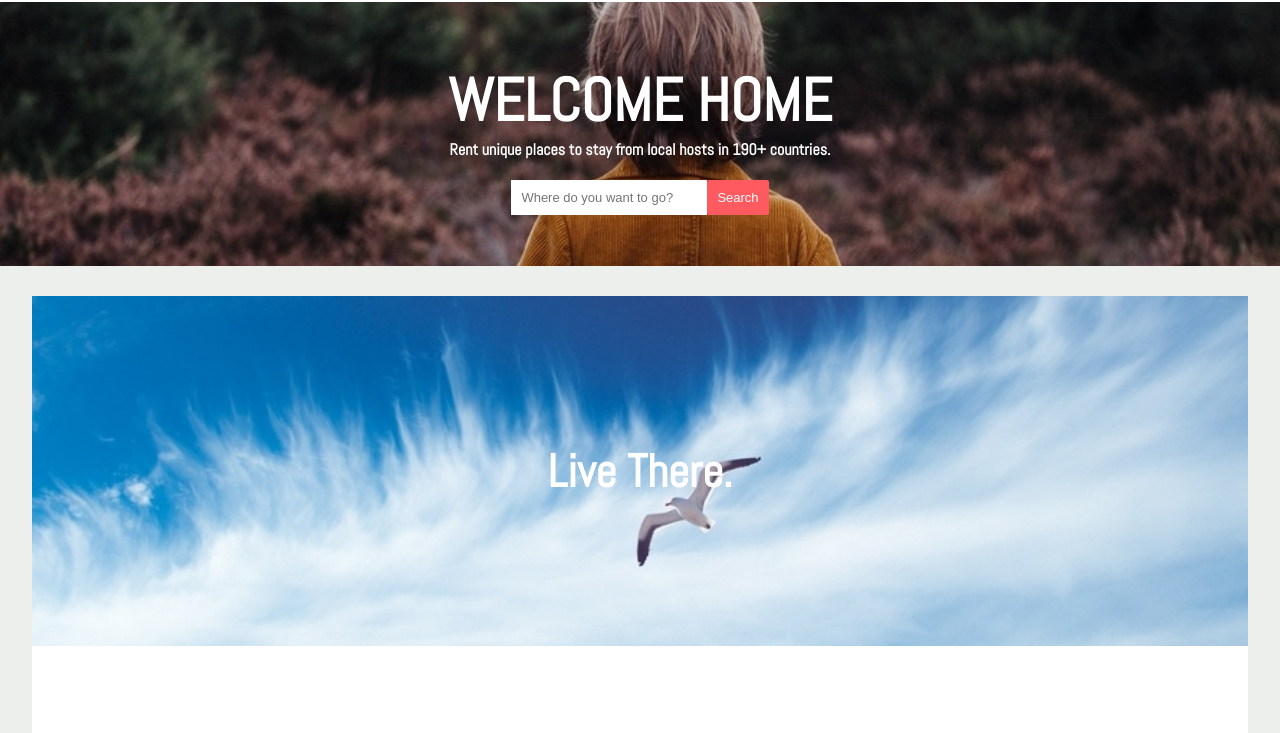
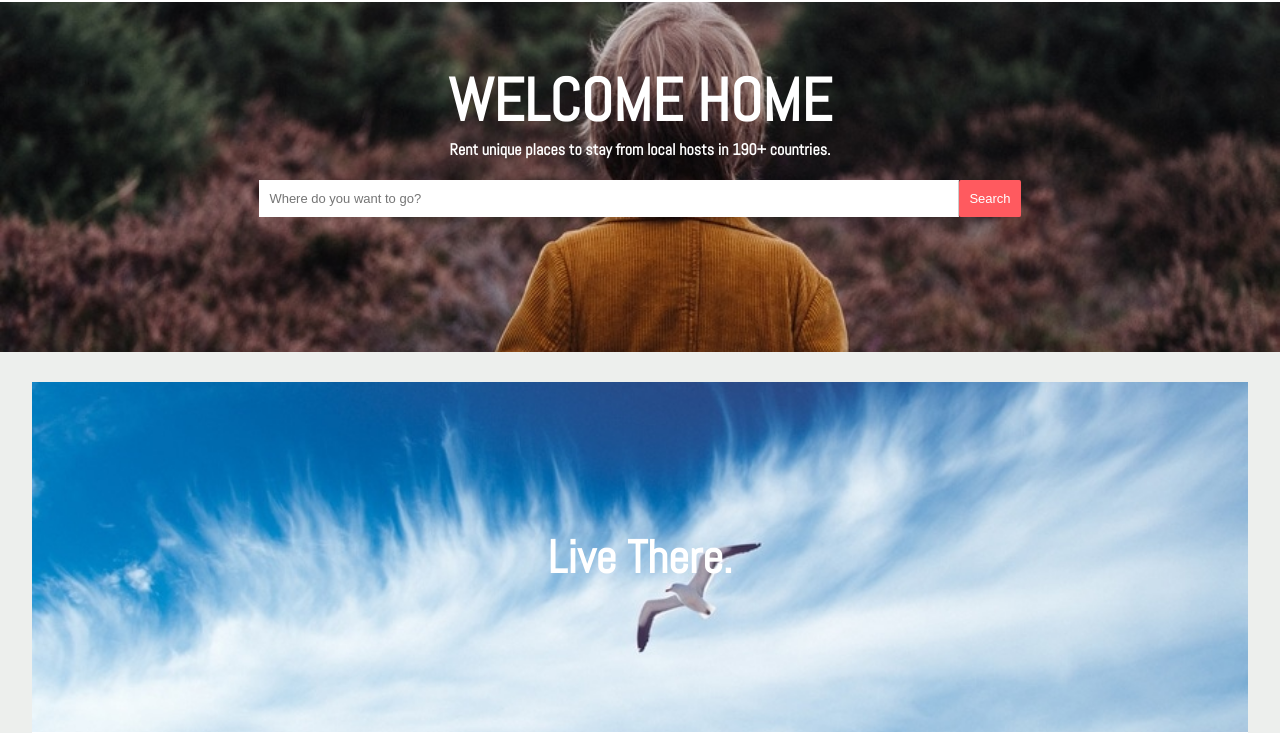
Before and after one commit to gracielundell/airbnb-flex-practice, a plain HTML site: page index.html in a window 1280 px wide. Shown: the part 48-781 px from the top of the page. Drawn offline with Linux system fonts and the light colour scheme.

Commit message:
fix search bar placement/stretch

```diff
--- a/css/styles.css
+++ b/css/styles.css
@@ -46,7 +46,7 @@ ul {
   background-position: center;
   background-size: cover;
   background-repeat: no-repeat;
-  height: 33vh;
+  height: 350px;
   width: 100%;
   color: white;
   justify-content: center;
@@ -70,8 +70,9 @@ ul {
 }
 
 .input {
-  display: flex;
+  display:flex;
   justify-content: center;
+  align-items: center;
 }
 
 .flex-form > * {
@@ -82,17 +83,36 @@ ul {
   font-size: 13px;
   border-radius:0;
   outline:0;
+  border-right:1px solid rgba(0,0,0,0.2);
   -webkit-appearance:none;
-
 }
 
 .flex-form {
   display: flex;
+  align-items: center;
+  justify-content: center;
+  width: 97%;
+}
+
+.flex-form > *:not([type="date"]) {
+  border-top:1px solid white;
+  border-bottom:1px solid white;
+}
+
+.flex-form input[type="submit"] {
+  background:#FF5A5F;
+  border-top: 1px solid #FF5A5F;
+  border-bottom: 1px solid #FF5A5F;
+  color:white;
+}
+
+.flex-form {
+  z-index: 10;
+  position: relative;
 }
 
 input[type="search"] {
-  display: flex;
-  width: 90%;
+  flex-basis: 700px;
 }
 
 /*.dates {
@@ -186,10 +206,6 @@ input[type="search"] {
 }
 
 
-
-
-
-
 footer {
   width: 100%;
   height: 200px;
--- a/index.html
+++ b/index.html
@@ -31,9 +31,9 @@
       </div>
 
       <div class="input">
-        <form  class="flex-form">
+        <form class="flex-form">
           <input type="search" placeholder="Where do you want to go?">
-          <input type="submit" value="Search">
+
           <!-- <div class="dates">
             <label for="from">From</label>
             <input type="date" name="from">
@@ -48,9 +48,8 @@
               <option value="4">4 Guest</option>
               <option value="5">5 Guest</option>
             </select>
-
-
           </div> -->
+          <input type="submit" value="Search">
         </form>
       </div>
 
```
Also changed, not shown: 2 other files.
